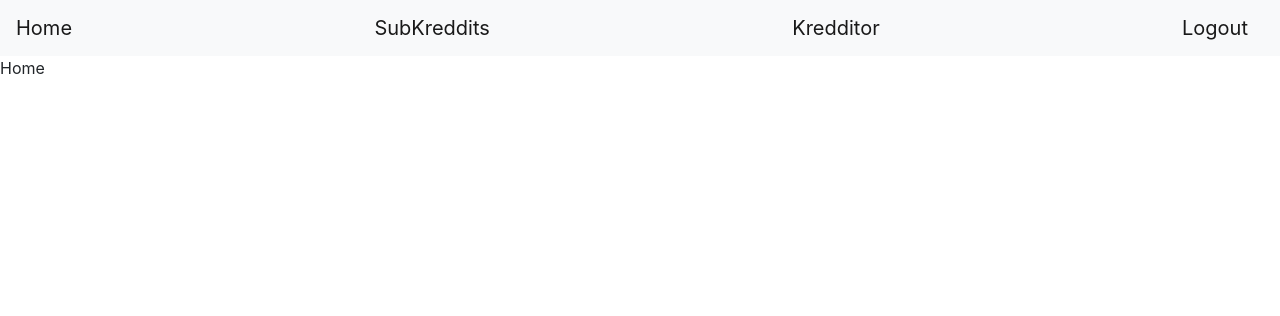
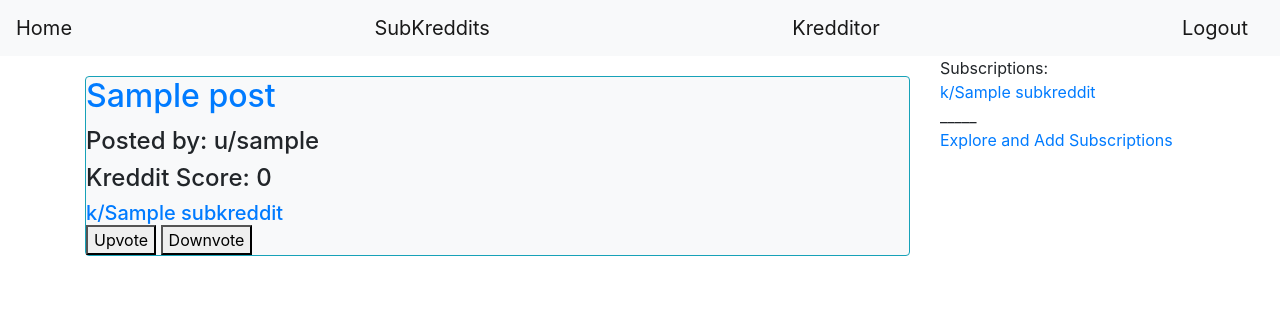
Before and after one commit to tander29/kreddit, a Django app: page / in a window 1280 px wide. Shown: the top 316 px of the page. Run offline with Django 3.2, Linux system fonts and the light colour scheme; a user stored in the database is signed in; tables that the repository leaves empty hold one stand-in row (values such as "Sample post"); parts of the project's set-up code (start-up, migrations or seed data) failed here and were passed over; some libraries are stand-ins or nearby versions.

Commit message:
styling on home and kredditor, queryied data

```diff
--- a/kreddit/subkreddit/helper.py
+++ b/kreddit/subkreddit/helper.py
@@ -36,10 +36,11 @@ def toggle_subscribe(request):
         sub_k = SubKreddit.objects.get(id=request.POST["subscribe"])
         sub_k.subscribers.add(current_user)
         sub_k.save()
-    if "unsubscribed" in request.POST:
+    if "unsubscribe" in request.POST:
         sub_k = SubKreddit.objects.get(id=request.POST["unsubscribe"])
         sub_k.subscribers.remove(current_user)
         sub_k.save()
+    return
 
 
 def sort_posts(posts):
--- a/kreddit/subkreddit/views.py
+++ b/kreddit/subkreddit/views.py
@@ -5,11 +5,7 @@ from .models import SubKreddit
 from kreddit.post.forms import PostForm
 from kreddit.post.models import Post
 from kreddit.kredditor.models import Kredditor
-<<<<<<< HEAD
-from .helper import toggle_post_upvotes, toggle_subscribe, subscriber_check
-=======
-from .helper import toggle_post_upvotes, sort_posts
->>>>>>> 8efad50a9486dd815dde69ae34c804eedf257582
+from .helper import toggle_post_upvotes, toggle_subscribe, subscriber_check, sort_posts
 
 
 class AllSubsView(View):
--- a/kreddit/templates/homepage.html
+++ b/kreddit/templates/homepage.html
@@ -1,13 +1,44 @@
 <!DOCTYPE html>
 <html lang="en">
-<head>
-    <meta charset="UTF-8">
-    <meta name="viewport" content="width=device-width, initial-scale=1.0">
-    <meta http-equiv="X-UA-Compatible" content="ie=edge">
+  <head>
+    <meta charset="UTF-8" />
+    <meta name="viewport" content="width=device-width, initial-scale=1.0" />
+    <meta http-equiv="X-UA-Compatible" content="ie=edge" />
     <title>kReddit | Home</title>
-</head>
-<body>
+  </head>
+  <style>
+    h1 {
+      text-align: center;
+    }
+    .subk-wrap {
+      margin: 10px auto;
+      width: 800px;
+      background-color: aquamarine;
+    }
+    .add-subk-wrap {
+      margin: 10px auto;
+      /* width: 60%; */
+    }
+    .add-subk-body {
+      justify-content: center;
+      align-items: center;
+    }
+    .add-card-space {
+      margin: 20px auto;
+    }
+  </style>
+  <body>
     {% include 'navbar.html' %}
-    Home
-</body>
+    <div class="container">
+      <div class="row">
+        <div class="col-9">
+          {%include './post/singlepost.html'%}
+        </div>
+        <div class="col">
+          <div>Subscriptions:</div>
+          {%include "./subkreddit/subscriptionlist.html"%}
+        </div>
+      </div>
+    </div>
+  </body>
 </html>
--- a/kreddit/templates/post/post.html
+++ b/kreddit/templates/post/post.html
@@ -4,6 +4,7 @@
   <h4>Body: {{ post.body }}</h4>
   <h4>Posted by: {{ post.user }}</h4>
   <h4>URL: {{ post.url }}</h4>
+  <h5>Sub: {{ sub.title }}</h5>
 </div>
 
 {%if request.user.is_active %} {% include "../generic_form.html" %} {%else%}
--- /dev/null
+++ b/kreddit/templates/post/singlepost.html
@@ -0,0 +1,26 @@
+{%if posts%} {%for post in posts%}
+<div class="card add-card-space bg-light mb-3 border-info">
+ <a href="{%url 'post' post.subkreddit.title post.pk%}">
+ <h2 class="card-title">{{ post.title }}</h2>
+</a>
+  <h4 class="card-text">Posted by:
+    <!-- <a href="{%url 'kredditor' post.user.id%}"> -->
+      u/{{ post.user }}
+    <!-- </a> -->
+  </h4>
+  <h4 class="card-text">Kreddit Score: {{ post.get_score }}</h4>
+
+
+  <a href="{% url 'subkreddit' post.subkreddit.title %}"><h5 class="card-text">k/{{ post.subkreddit.title }}</h5></a>
+
+
+  <form method="post">
+      {% csrf_token %}
+      <button type="submit" name="upvote" value="{{ post.id }}">Upvote</button>
+      <button type="submit" name="downvote" value="{{ post.id }}">
+        Downvote
+      </button>
+</div>
+{%endfor%} {%else%}
+<div>No kreddit here</div>
+{%endif%}
--- /dev/null
+++ b/kreddit/templates/subkreddit/subscriptionlist.html
@@ -0,0 +1,9 @@
+{%for subscription in subscribed%}
+<a href="{% url 'subkreddit' subscription %}">
+  <div>k/{{ subscription }}</div>
+</a>
+{%endfor%}
+<div>_____</div>
+<a href="{% url 'subkreddits' %}">
+  <div>Explore and Add Subscriptions</div>
+</a>
--- a/kreddit/urls.py
+++ b/kreddit/urls.py
@@ -26,7 +26,7 @@ urlpatterns = [
     path('', homepage, name='homepage'),
     path('login/', login_view),
     path('logout/', logout_link),
-    path('kredditor/<int:user_id>', kredditor)
+    path('kredditor/<int:user_id>', kredditor, name='kredditor')
 ]
 
 handler404 = handler4xx
--- a/kreddit/views.py
+++ b/kreddit/views.py
@@ -1,14 +1,33 @@
-from django.shortcuts import render
+from django.shortcuts import render, reverse
 from django.http import HttpResponseRedirect
 from django.contrib.auth import login, authenticate, logout
 from django.contrib.auth.decorators import login_required
 from .forms import Login
 from .post.models import Post
+from .subkreddit.models import SubKreddit
+from .subkreddit.helper import sort_posts, toggle_post_upvotes
+from .kredditor.models import Kredditor, User
 
 
 @login_required()
 def homepage(request):
-    return render(request, 'homepage.html')
+    response = {}
+    subscribed = SubKreddit.objects.filter(
+        subscribers=request.user.kredditor.id)
+    # initializes posts as empty query
+    posts = Post.objects.none()
+    subkreddit_list = []
+    for subkreddit in subscribed:
+        find_posts = Post.objects.filter(subkreddit=subkreddit).all()
+        posts = posts | find_posts
+        subkreddit_list.append(subkreddit.title)
+    response.update({'posts': sort_posts(posts),
+                     "subscribed": subkreddit_list})
+
+    if request.method == 'POST':
+        toggle_post_upvotes(request)
+        return HttpResponseRedirect(reverse("homepage"))
+    return render(request, 'homepage.html', response)
 
 
 def login_view(request):
@@ -42,9 +61,23 @@ def logout_link(request):
 
 
 def kredditor(request, user_id):
-    posts = Post.objects.filter(id=user_id)
+    user = Kredditor.objects.get(id=user_id)
+    posts = sort_posts(Post.objects.filter(user=kredditor))
+    created_subs = SubKreddit.objects.filter(creator=kredditor)
+    subs_list = []
 
-    return render(request, 'kredditor/profile.html', {'user': request.user, 'posts': posts})
+    for sub in created_subs:
+        subs_list.append(sub.title)
+
+    if request.method == 'POST':
+        toggle_post_upvotes(request)
+        return HttpResponseRedirect(reverse("kredditor",
+                                            kwargs={'user_id': user_id}))
+
+    return render(request, 'kredditor/profile.html',
+                  {'user': user,
+                   'posts': posts,
+                   "subscribed": subs_list})
 
 
 def handler4xx(request, *args, **kwargs):
```
Also changed, not shown: kreddit/templates/kredditor/profile.html (+31 -14 lines), kreddit/templates/subkreddit/allsubs.html (+22 -6 lines), kreddit/templates/subkreddit/subkreddit.html (+6 -35 lines).
